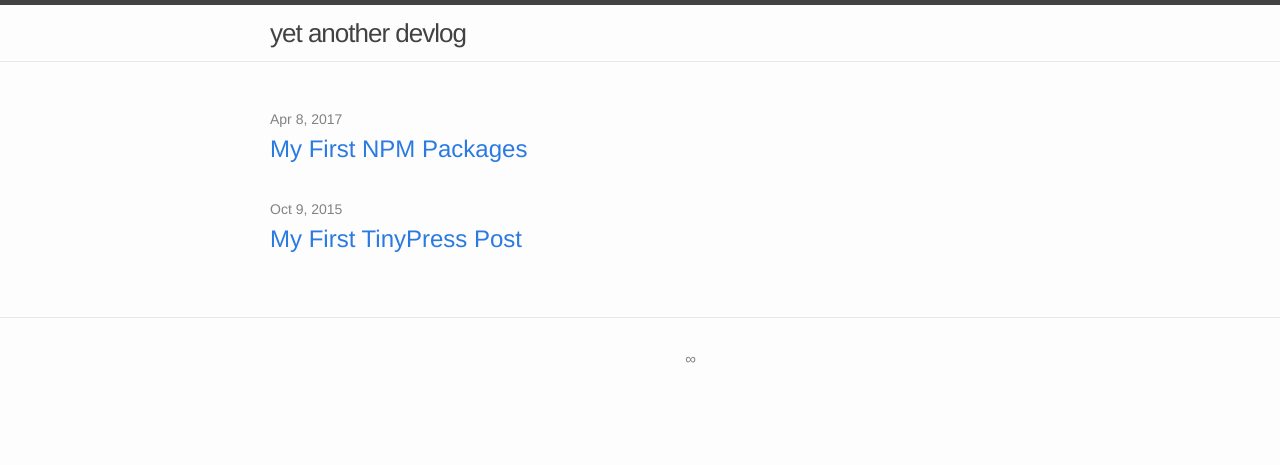
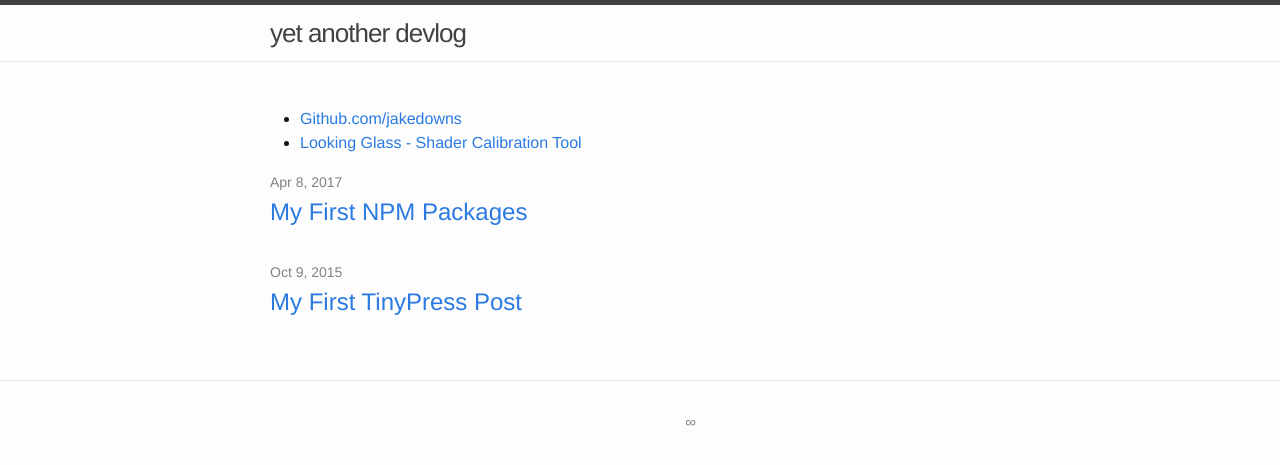
Before and after one commit to jakedowns/jakedowns.github.io, a Jekyll site: the page built from index.html, in a window 1280 px wide. Shown: the top 465 px of the page. Built offline with Jekyll 4.4.1, drawn with Linux system fonts in a browser that asks for light colours.

Commit message:
Update index.html

```diff
--- a/index.html
+++ b/index.html
@@ -5,6 +5,11 @@ layout: default
 <div class="home">
 
   <h1 class="page-heading"></h1>
+
+  <ul>
+    <li><a href="https://github.com/jakedowns">Github.com/jakedowns</a></li>
+    <li><a href="https://jakedowns.github.io/looking-glass-calibration.html">Looking Glass - Shader Calibration Tool</a></li>
+  </ul>
 
   <ul class="post-list">
     {% for post in site.posts %}
```
